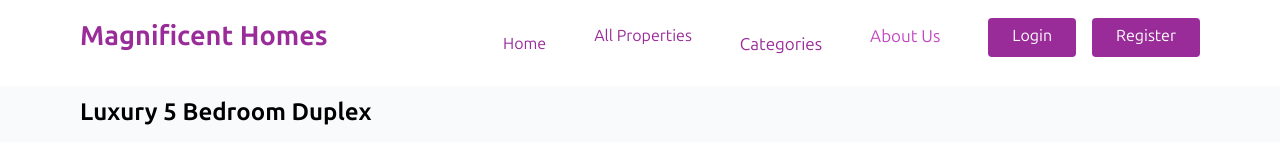
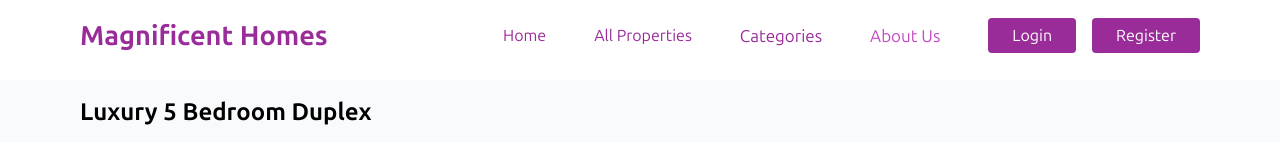
Before and after one commit to michaeljr007/Magnificent-Homes-Client, a React (Create React App) app: page /property-info in a window 1280 px wide. Shown: the top 142 px of the page. Built offline with nearby package versions, Linux system fonts and the light colour scheme.

Commit message:
Worked on Bg Video

```diff
--- a/src/components/Header.jsx
+++ b/src/components/Header.jsx
@@ -1,7 +1,7 @@
 import React, { useEffect, useRef } from "react";
 import Navbar from "./Navbar";
 import Hero from "./Hero";
-import videoBg from "../videos/Videobg.mp4";
+import mybg from "../videos/mybg.mp4";
 import { motion } from "framer-motion";
 
 const Header = () => {
@@ -39,7 +39,7 @@ const Header = () => {
       <video
         ref={videoRef}
         className="w-[100vw] max-[450px]:h-[90vh] h-[93vh] mt-[-1rem] absolute object-cover z-[-1]"
-        src={videoBg}
+        src={mybg}
         autoPlay
         loop
         muted
@@ -47,7 +47,7 @@ const Header = () => {
       ></video>
 
       {/* Overlay to darken the video */}
-      <div className="bg-black w-[99.7vw] max-[450px]:h-[90vh] h-[93vh] mt-[-1rem] absolute opacity-50 z-[-1]"></div>
+      <div className="bg-black w-[98.7vw] max-[450px]:h-[90vh] h-[93vh] mt-[-1rem] absolute opacity-50 z-[-1]"></div>
 
       {/* Navbar and Hero components */}
       <Navbar />
--- a/src/components/Navbar.jsx
+++ b/src/components/Navbar.jsx
@@ -58,7 +58,7 @@ const Navbar = () => {
       {/* Navbar links */}
       <ul className="hidden bg-[purple] max-[450px]:z-10 max-[450px]:p-[1rem] ml-[-4.9rem] md:ml-0 max-[450px]:h-[58vh] max-[450px]:w-[98vw] md:bg-transparent mt-[4.5rem] md:mt-[0rem] navbar md:flex gap-[3rem] pt-[0.5rem] max-[450px]:absolute">
         <Link to={"/"}>
-          <li className="text-white md:text-[#c44ac4] max-[450px]:mb-[0.6rem] pt-2 pb-3">
+          <li className="text-white md:text-[#c44ac4] max-[450px]:mb-[0.6rem] max-[450px]:pt-2 max-[450px]:pb-3">
             <a
               className="no-underline hover:text-[#f065f0] md:text-[#992c99] md:hover:text-[#fa70fa]"
               href="#home"
@@ -72,7 +72,7 @@ const Navbar = () => {
           <Link to={"/all-properties"}>
             <a
               href="#properties"
-              className="no-underline hover:text-[#f065f0] md:text-[#992c99] pt-2 pb-3 md:hover:text-[#fa70fa]"
+              className="no-underline hover:text-[#f065f0] md:text-[#992c99] max-[450px]:pt-2 max-[450px]:pb-3 md:hover:text-[#fa70fa]"
             >
               All Properties
             </a>
@@ -82,7 +82,7 @@ const Navbar = () => {
         {/* Dropdown menu for Categories */}
         <li className="max-[450px]:mb-[0.6rem]">
           <div className="dropdown relative inline-block">
-            <button className="dropbtn max-[450px]:text-white pt-2 pb-3 md:text-[#992c99] md:hover:text-[#fa70fa] border-none text-[17px]">
+            <button className="dropbtn max-[450px]:text-white max-[450px]:pt-2 max-[450px]:pb-3 md:text-[#992c99] md:hover:text-[#fa70fa] border-none text-[17px]">
               Categories
             </button>
             <div className="dropdown-content hidden bg-[#f1f1f1] min-w-[160px] absolute z-[1] shadow-xl">
@@ -117,7 +117,7 @@ const Navbar = () => {
         {/* Dropdown menu for About Us */}
         <li className="max-[450px]:mb-[0.8rem]">
           <div className="dropdown relative inline-block">
-            <button className="dropbtn max-[450px]:text-white pt-0 pb-3 md:text-[#c44ac4] border-none text-[17px]">
+            <button className="dropbtn max-[450px]:text-white max-[450px]:pt-0 max-[450px]:pb-3 md:text-[#c44ac4] border-none text-[17px]">
               About Us
             </button>
             <div className="dropdown-content hidden bg-[#f1f1f1] min-w-[160px] absolute z-[1] shadow-xl">
@@ -156,7 +156,7 @@ const Navbar = () => {
               <li className="max-[450px]:mb-[2rem]">
                 <Link to={"/login"}>
                   <a
-                    className="bg-[#992c99] px-[1.5rem] py-[0.5rem] pt-2 pb-3 text-white no-underline rounded hover:bg-[#691d69]"
+                    className="bg-[#992c99] px-[1.5rem] py-[0.5rem] max-[450px]:pt-2 max-[450px]:pb-3 text-white no-underline rounded hover:bg-[#691d69]"
                     href="#login"
                   >
                     Login
@@ -166,7 +166,7 @@ const Navbar = () => {
               <li>
                 <Link to={"/signup"}>
                   <a
-                    className="bg-[#992c99] px-[1.5rem] py-[0.5rem] pt-2 pb-3 text-white no-underline rounded hover:bg-[#691d69]"
+                    className="bg-[#992c99] px-[1.5rem] py-[0.5rem] max-[450px]:pt-2 max-[450px]:pb-3 text-white no-underline rounded hover:bg-[#691d69]"
                     href="#signup"
                   >
                     Register
```
Also changed, not shown: 1 other file (tests, documents, lock files or other folders).
